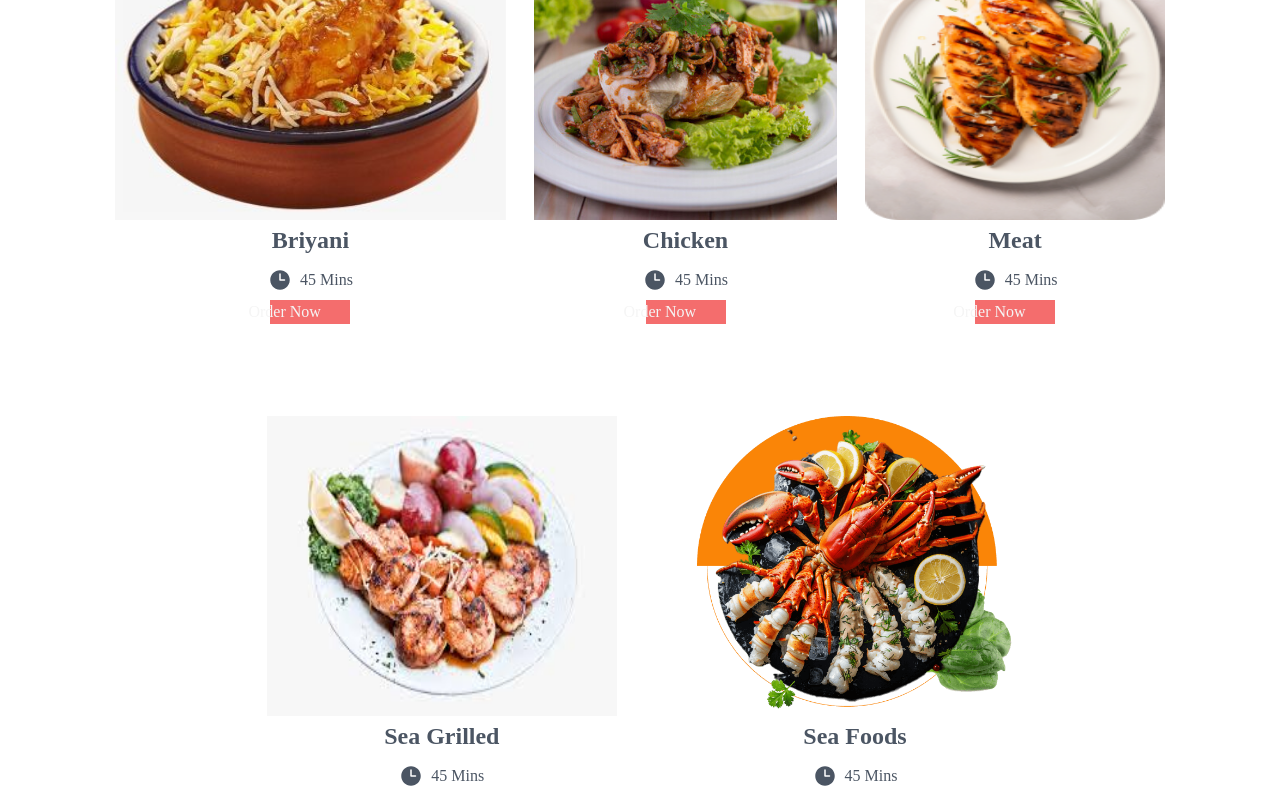
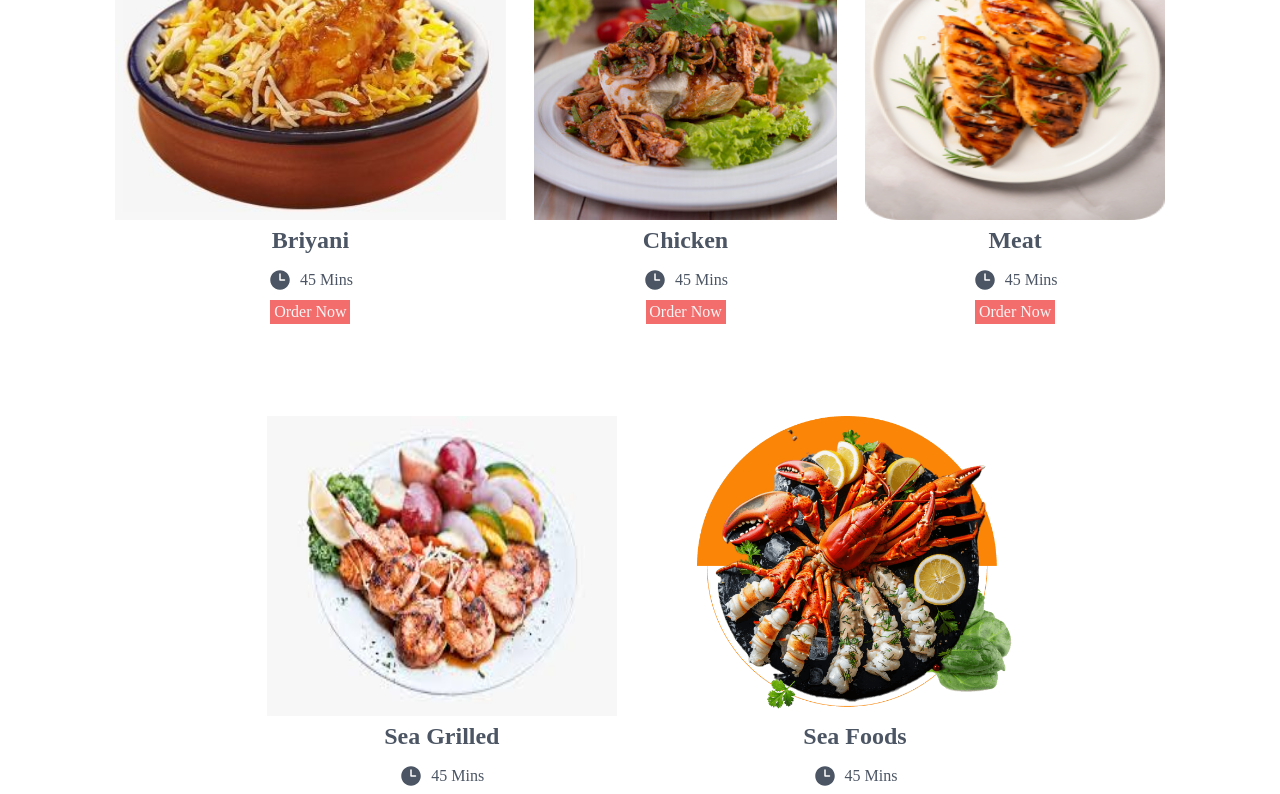
Before and after one commit to Deepika-r18/chow-food, a React (Create React App) app: page / in a window 1280 px wide. Shown: the part 984-1778 px from the top of the page. Built offline with nearby package versions, Linux system fonts and the light colour scheme.

Commit message:
Update App.css

```diff
--- a/src/App.css
+++ b/src/App.css
@@ -43,12 +43,6 @@ header ul li{
   border: 2px solid;
   border: none;
   color: whitesmoke;
-  animation: btn-mv linear 10s infinite alternate;
-}
-@keyframes btn-mv{
-  to {
-    text-indent: -10ch;
-  }
 }
 
 .menu{
```
